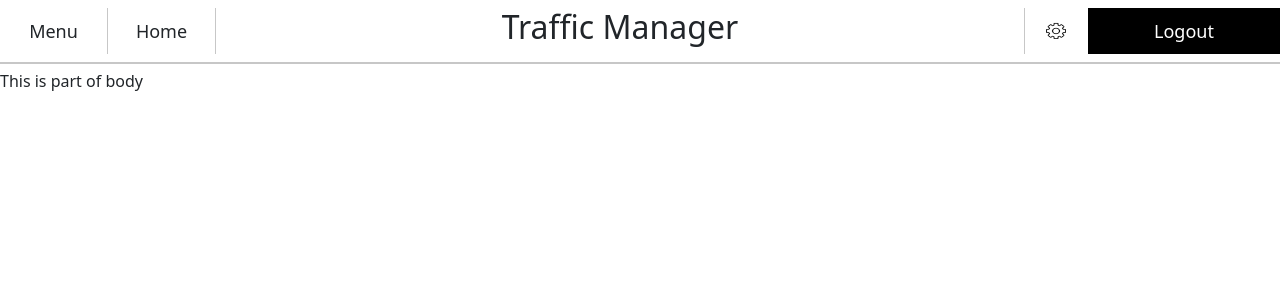
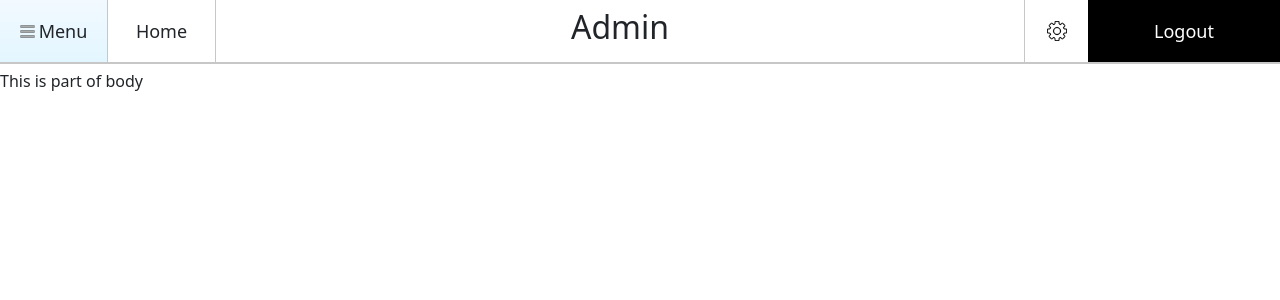
Before and after one commit to amoghumesh/dbms-admin, a React (Create React App) app: page / in a window 1280 px wide. Shown: the top 300 px of the page. Built offline with nearby package versions, Linux system fonts and the light colour scheme.

Commit message:
most of navbar

```diff
--- a/src/components/leftoptions.js
+++ b/src/components/leftoptions.js
@@ -1,7 +1,6 @@
 import React from "react"
-
-export default function leftoptions(){
-    return(
+export default function leftoptions() {
+    return (
         <div>
             This is part of body
         </div>
--- a/src/components/navbar.js
+++ b/src/components/navbar.js
@@ -4,12 +4,16 @@ import 'bootstrap/dist/css/bootstrap.min.css';
 export default function navbar() {
     return (
         <nav className="navbar navbar-expand" role="navigation">
-            <div className="home home-block nav-element nav-element-white">
-
+            <div className="home left-block-width nav-element nav-element-white menu">
+                    <div className="ico-menu center">
+                        <div className="bar"></div>
+                        <div className="bar"></div>
+                        <div className="bar"></div>
+                    </div>
                 <div className="center">Menu</div>
             </div>
-            <div className="home home-block nav-element nav-element-white"><div className="center">Home</div></div>
-            <div className="navbar-brand mx-auto"><center><h2>Traffic Manager</h2></center></div>
+            <div className="left-blocks left-block-width nav-element nav-element-white"><div className="center">Home</div></div>
+            <div className="navbar-brand mx-auto"><center><h2>Admin</h2></center></div>
             <div className="nav-element settings nav-element-white"><img className="settings-image" src={gear} alt="gear" /></div>
             <div className="logout nav-element nav-element-dark "><div className="center">Logout</div></div>
 
--- a/src/css/navbar.css
+++ b/src/css/navbar.css
@@ -25,17 +25,33 @@ nav {
     border-bottom: 2px solid rgb(199, 199, 199);
     overflow-x:hidden;
     margin-bottom: 5px;
-    padding-top: 0px;
-    padding-bottom: 0px;
+    padding:0px!important;
+
+
 }
 
-.home-block {
+.left-block-width {
     width: 6em;
     border-right: 1px solid rgb(199, 199, 199);
-    ;
 }
 
-.home {
+.home{
+    float: left;
+    font-size: large;
+    padding: 10px;
+    text-align: center;
+}
+
+/* .home:hover{
+    padding-top:0px!important;
+    padding-bottom:0px!important;
+}
+
+.home:hover .ico{
+    margin-top:10%;
+} */
+
+.left-blocks {
     float: left;
     font-size: large;
     padding: 10px;
@@ -55,7 +71,7 @@ nav {
     box-sizing: border-box;
     display: inline-block;
     height: 100%;
-
+    cursor: pointer;
 }
 
 .nav-element-white {
@@ -85,40 +101,68 @@ nav {
     top: 50%;
     transform: translateY(-50%);
     font-size: large;
-
+    display:inline-block;
 }
 
-.ico-menu .bar {
-    position: absolute;
+.bar {
     width: 15px;
     height: 2px;
     background-color: #202121;
     border-radius: 2px;
     overflow: hidden;
+    margin-right: 0;
+    margin-bottom: 3px;
 }
 
 .ico-menu {
     line-height: 73px;
-    top: -1px;
-
+    margin-bottom: 1rem;
+    margin-right: 4px;
+    vertical-align: middle;
+    display:inline-block;
     width: 15px;
+    max-width: 15px;
     height: 13px;
     -webkit-font-smoothing: antialiased;
 }
-.inn{
 
-    display:inline;
+.menu{
+    overflow: hidden;
+    transition: all .3s ease-in-out;
 }
 
-.ico-menu .bar:after {
+
+.bar:after {
     content: "";
     display: block;
-    width: 100%;
-    height: 100%;
+    width: 15px;
+    height: 2px;
     background: #a6abab;
-    position: absolute;
+    position: relative;
     top: 0;
     left: 100%;
     z-index: 1;
     transition: .3s;
 }
+
+.menu:hover .ico-menu .bar:after{left:0}
+
+.bar:nth-child(1) {
+    top: 0px;
+}
+.bar:nth-child(2) {
+    top: 4px;
+}
+.bar:nth-child(3) {
+    top: 8px;
+}
+
+.bar:nth-child(1):after {
+    transition-delay: .1s;
+}
+.bar:nth-child(2):after {
+    transition-delay: .2s;
+}
+.bar:nth-child(3):after {
+    transition-delay: .3s;
+}
```
